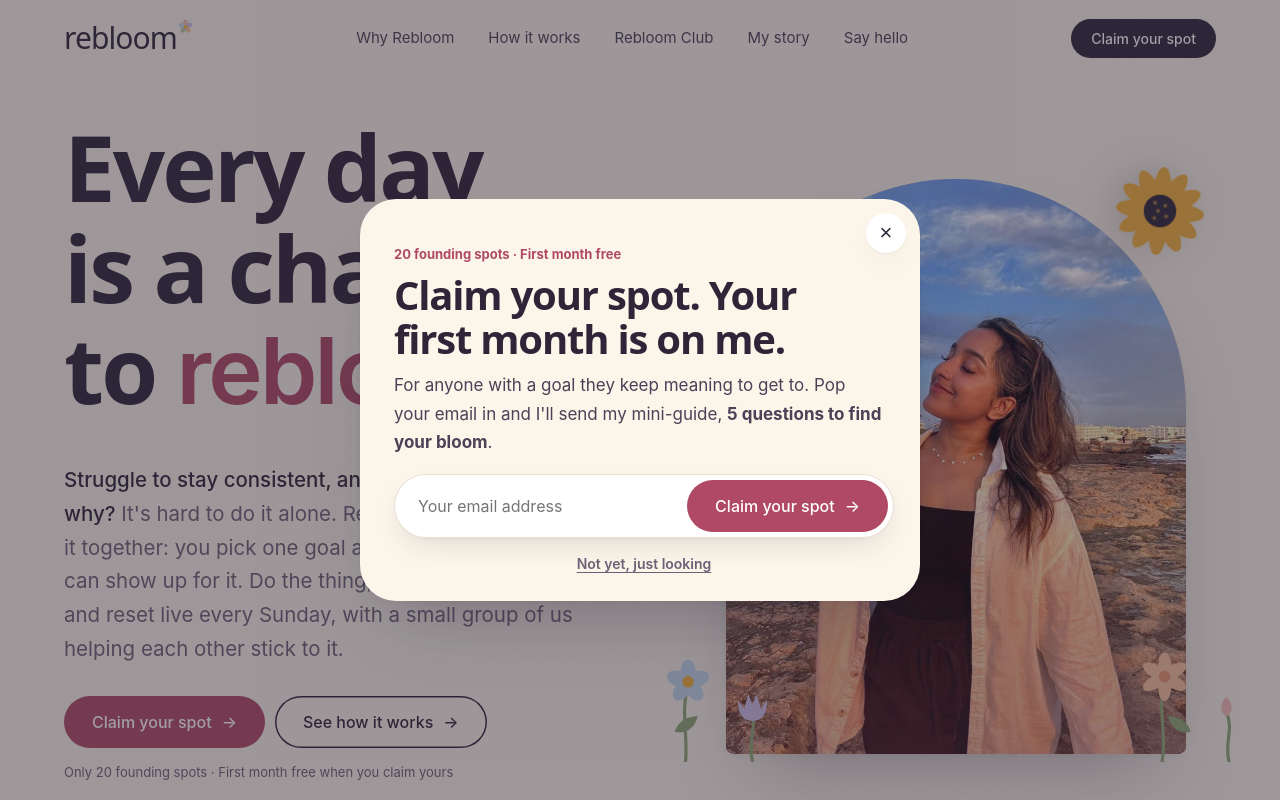
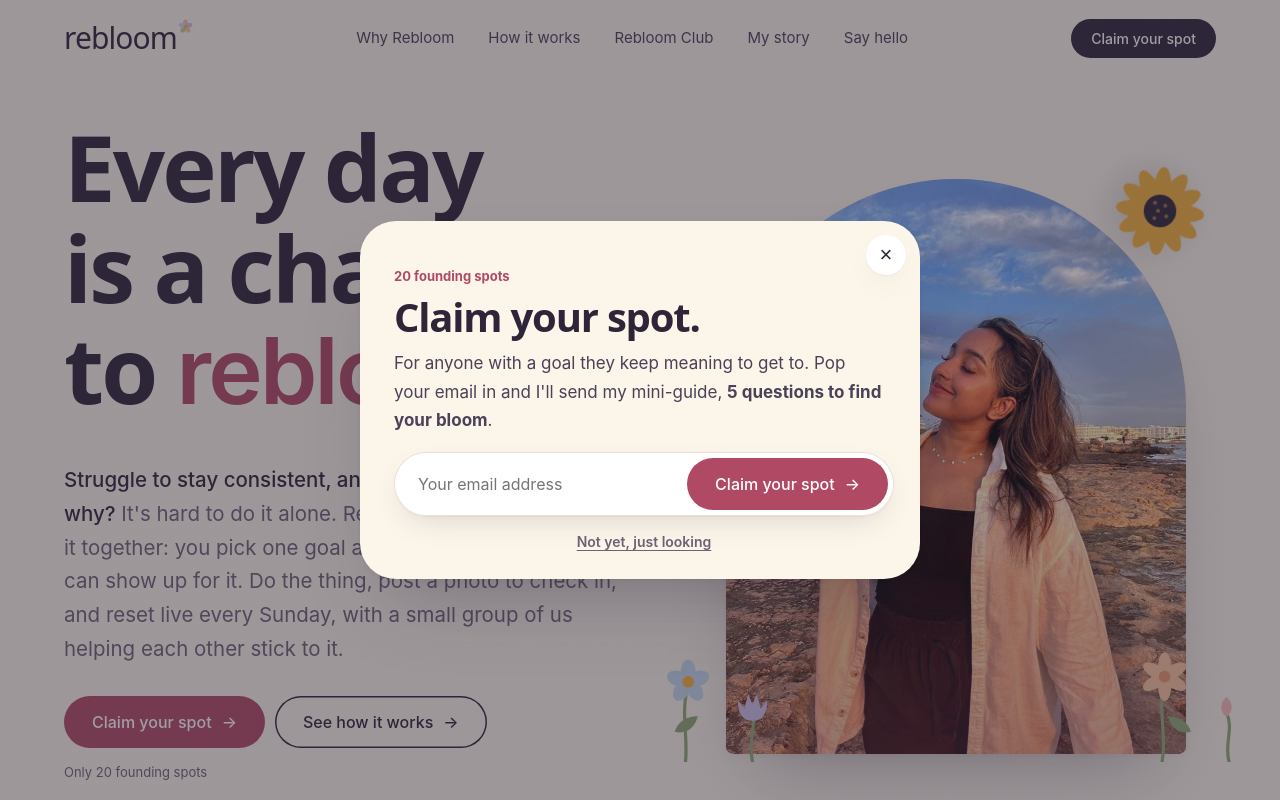
Before and after one commit to rebloomwithnes-gif/website, a plain HTML site: page index.html in a window 1280 px wide. Shown: the top 800 px of the page. Drawn offline with Linux system fonts and the light colour scheme; a web font is replaced by a local one.

Commit message:
Take out all pricing

```diff
--- a/index.html
+++ b/index.html
@@ -1037,7 +1037,7 @@ section{padding:84px 0}
       <h1 class="rv d1">Every day is a chance to <span class="wm">rebloom<svg viewBox="-20 -20 40 40" aria-hidden="true"><g fill="#F2BDB6"><ellipse rx="6.5" ry="10" cy="-9"/><ellipse rx="6.5" ry="10" cy="-9" transform="rotate(72)"/><ellipse rx="6.5" ry="10" cy="-9" transform="rotate(144)"/><ellipse rx="6.5" ry="10" cy="-9" transform="rotate(216)"/><ellipse rx="6.5" ry="10" cy="-9" transform="rotate(288)"/></g><circle r="5" fill="#B04A64"/></svg></span></h1>
       <p class="lede rv d2"><b style="color:var(--ink);font-weight:500">Struggle to stay consistent, and never quite cracked why?</b> It's hard to do it alone. Rebloom is 30 days of doing it together: you pick one goal and prove to yourself you can show up for it. Do the thing, post a photo to check in, and reset live every Sunday, with a small group of us helping each other stick to it.</p>
       <div class="ctas rv d3"><a class="btn berry" href="#join">Claim your spot <span class="ar">→</span></a><a class="btn ghost" href="#how-it-works">See how it works <span class="ar">→</span></a></div>
-      <p class="fine rv d3">Only 20 founding spots · First month free when you claim yours</p>
+      <p class="fine rv d3">Only 20 founding spots</p>
     </div>
 
     <div class="stage rv d2">
@@ -1148,7 +1148,6 @@ section{padding:84px 0}
         <span class="tag">Solo · start any time</span>
         <h3>Rebloom Kit</h3>
         <p class="for">Your own pace, with me as your buddy. I'm on my journey too.</p>
-        <div class="price"><b><sup>£</sup>19</b><span>one-off<br>yours to keep</span></div>
         <ul>
           <li>Me as your buddy, posting my photos alongside yours</li>
           <li>A phone-sized booklet: your goal and the why behind it, a tracker, and guided notes to write a letter to yourself on Day 1</li>
@@ -1163,7 +1162,6 @@ section{padding:84px 0}
         <span class="tag">Together · monthly</span>
         <h3>Rebloom Club</h3>
         <p class="for">For when you go further with people beside you.</p>
-        <div class="price"><b><sup>£</sup>49</b><span>a month</span></div><span class="pill">First month free</span>
         <div class="seats" aria-hidden="true"><i></i><i></i><i></i><i></i><i></i><i></i><i></i><i></i><i></i><i></i><i></i><i></i><i></i><i></i><i></i><i></i><i></i><i></i><i></i><i></i></div><p class="seatcap">20 founding spots</p>
         <ul>
           <li>Everything in the Kit</li>
@@ -1174,7 +1172,6 @@ section{padding:84px 0}
         <a class="btn light" href="#join">Reserve my place <span class="ar">→</span></a>
       </div>
     </div>
-    <p class="early rv">Founding members get <b>the first month free</b> and the Kit for <b>£15</b>.</p>
   </div>
 </section>
 
@@ -1471,7 +1468,7 @@ section{padding:84px 0}
       <button class="btn berry" type="submit">Claim your spot <span class="ar">→</span></button>
     </form>
     <div class="thanks" id="t3" style="max-width:500px">Your spot is saved. One more step in the window that just opened. <span class="hand">Nes x</span></div>
-    <p class="fine rv d3">Only 20 founding spots · First month free when you claim yours</p>
+    <p class="fine rv d3">Only 20 founding spots</p>
   </div>
   <svg class="meadow grow" viewBox="0 0 1440 170" preserveAspectRatio="xMidYMax slice" aria-hidden="true" id="meadow"></svg>
 </section>
@@ -1500,8 +1497,8 @@ section{padding:84px 0}
 
     <div class="wl-body">
       <div class="wl-step" data-step="1">
-        <span class="wl-tag">20 founding spots · First month free</span>
-        <h2 id="wl-t" tabindex="-1">Claim your spot. Your first month is on me.</h2>
+        <span class="wl-tag">20 founding spots</span>
+        <h2 id="wl-t" tabindex="-1">Claim your spot.</h2>
         <p>For anyone with a goal they keep meaning to get to. Pop your email in and I'll send my mini-guide, <b>5 questions to find your bloom</b>.</p>
         <form class="signup" id="wl-signup">
           <input type="email" id="wl-email" required placeholder="Your email address" aria-label="Your email address">
```
